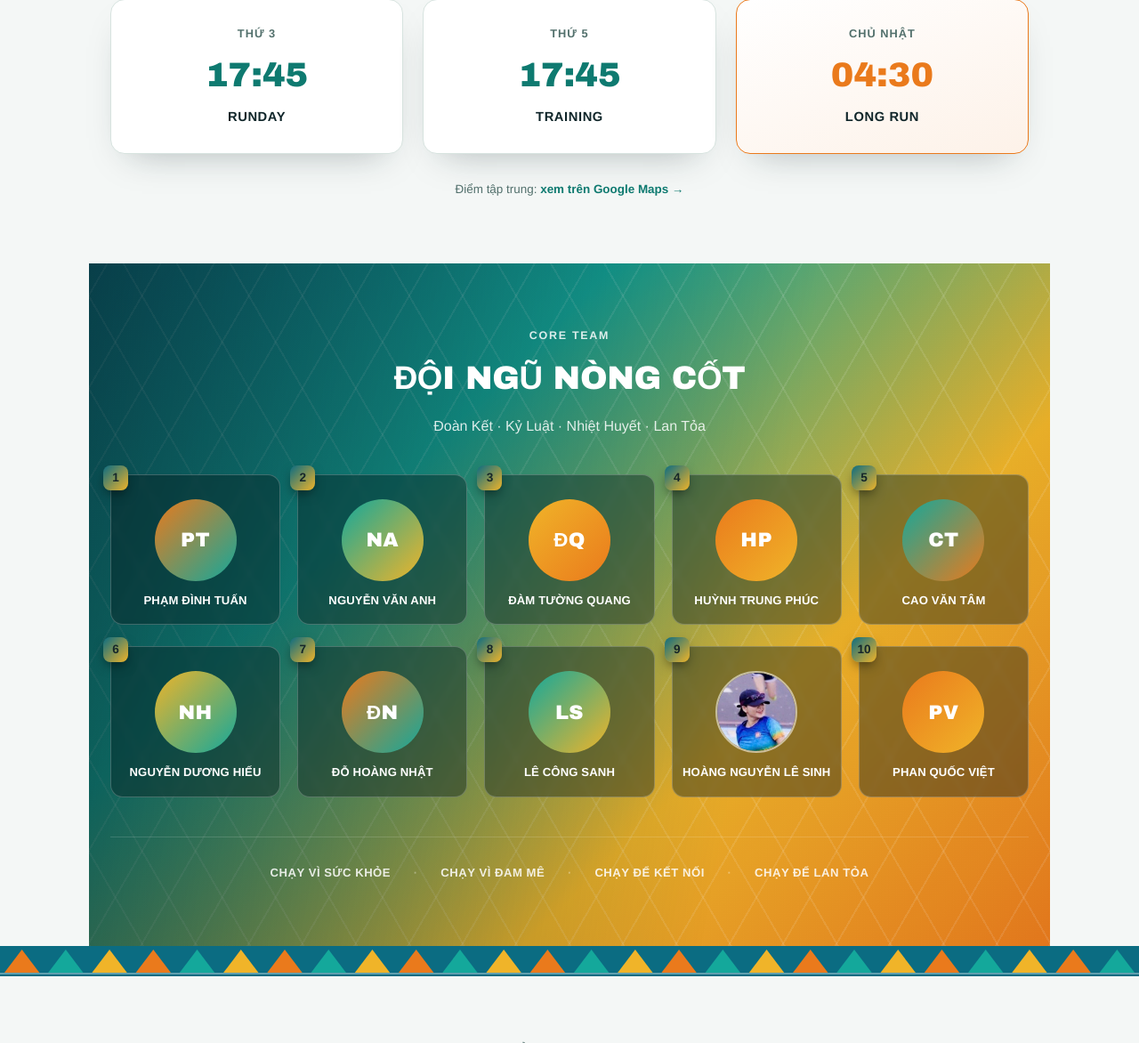
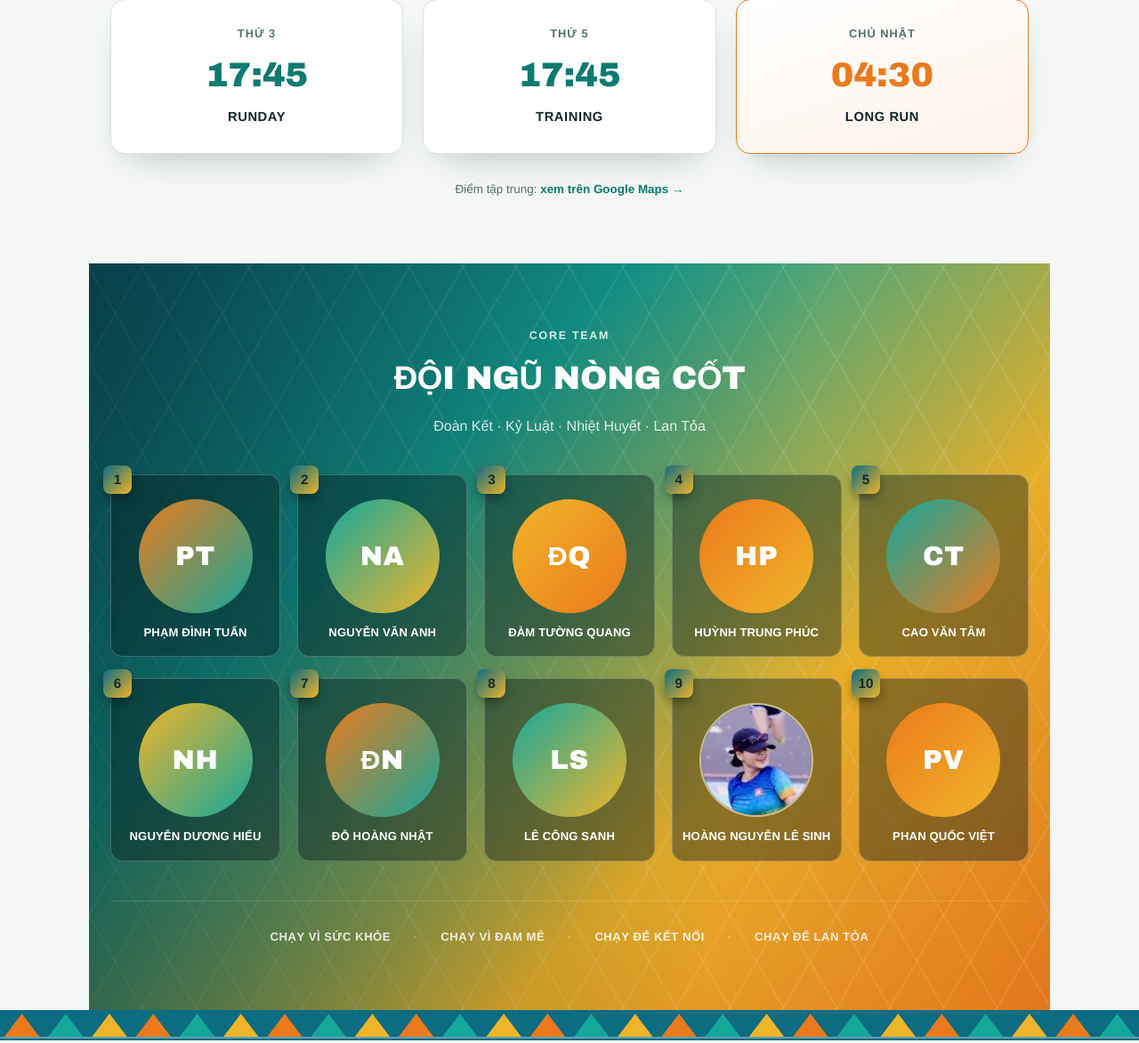
Before and after one commit to EIV-Education/Thanhkherunners, a Flask app: page / in a window 1280 px wide. Shown: the part 1030-2202 px from the top of the page at 89% size. Run offline with Flask 3, Linux system fonts and the light colour scheme.

Commit message:
Enlarge Core Team avatars further per feedback
Co-Authored-By: Claude Sonnet 5 <noreply@anthropic.com>
Claude-Session: https://claude.ai/code/session_011GC8igYC4JR8rmxxU82KyT

```diff
--- a/static/home.css
+++ b/static/home.css
@@ -564,28 +564,28 @@ td.time { font-weight: 700; color: var(--teal); }
   position: absolute;
   top: -11px;
   left: -9px;
-  width: 28px;
-  height: 28px;
+  width: 32px;
+  height: 32px;
   border-radius: 8px;
   background: linear-gradient(135deg, var(--flag-teal-deep), var(--flag-gold));
   color: #16262a;
   display: grid;
   place-items: center;
   font-weight: 900;
-  font-size: 0.85rem;
+  font-size: 0.95rem;
   box-shadow: 0 6px 14px -4px rgba(0, 0, 0, 0.6);
 }
 
 .core-avatar {
-  width: 92px;
-  height: 92px;
+  width: 128px;
+  height: 128px;
   border-radius: 50%;
   margin: 0.2rem auto 0.8rem;
   display: grid;
   place-items: center;
   color: #fff;
   font-weight: 800;
-  font-size: 1.4rem;
+  font-size: 1.9rem;
   letter-spacing: 0.02em;
   font-family: "Arial Black", sans-serif;
 }
```
